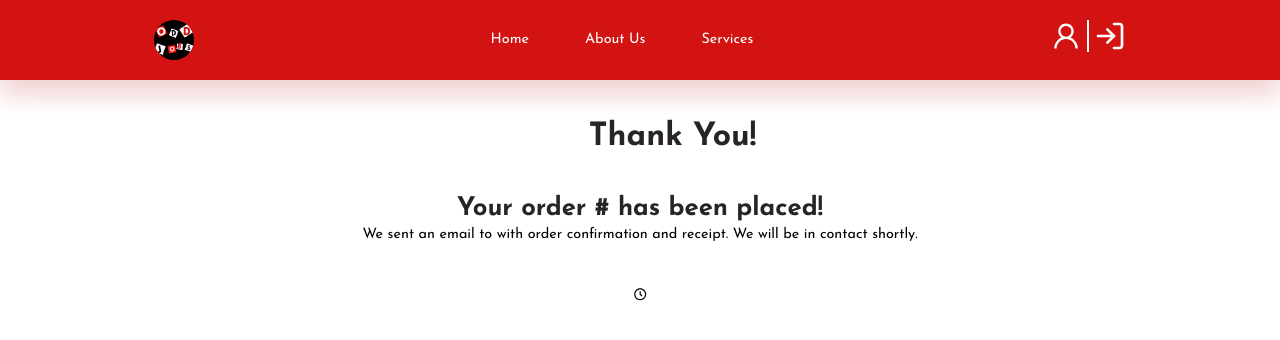
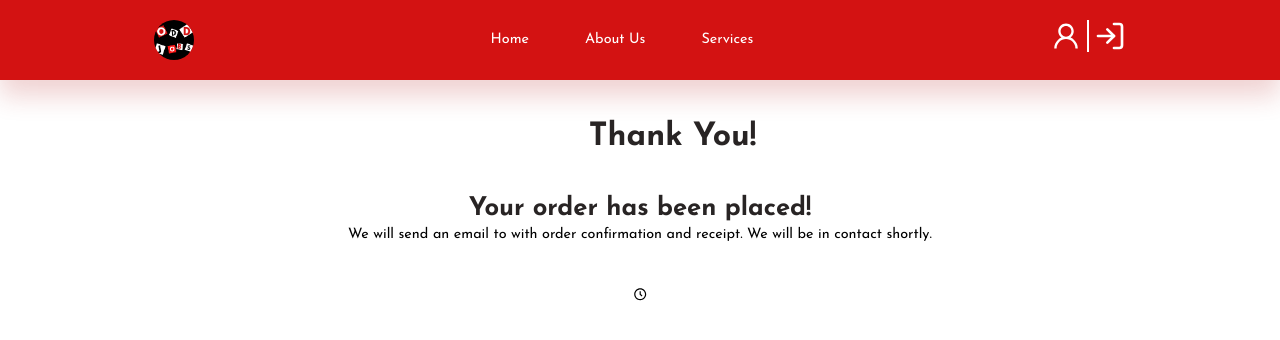
Before and after one commit to pan-dya/WADS_Final, a React (Create React App) app in the folder FrontEnd/: page /submitted in a window 1280 px wide. Shown: the top 340 px of the page. Built offline with nearby package versions, Linux system fonts and the light colour scheme; no server answers.

Commit message:
Update Complete.js

```diff
--- a/FrontEnd/src/Pages/Complete.js
+++ b/FrontEnd/src/Pages/Complete.js
@@ -16,7 +16,6 @@ const Complete = () => {
 
     useEffect(()=>{
         refreshToken();
-        grabServices();
       },[userId]);
       const refreshToken = async ()=>{
         try {
@@ -32,20 +31,6 @@ const Complete = () => {
             }
         }
       }
-
-      const grabServices = async()=>{
-        try {
-          const response = await axios.get(`http://localhost:5000/services/${userId}`);
-          const userAddress = response.data;
-          const id = userAddress.id;
-          const updatedAt = userAddress.updatedAt;
-          setServiceId(id);
-          setTime(updatedAt);
-        } catch (error) {
-          console.log(error);
-        }
-      }
-
       const axiosJWT = axios.create();
       axiosJWT.interceptors.request.use(async(config)=>{
         const currentDate = new Date();
@@ -66,8 +51,8 @@ const Complete = () => {
       <div className='padding'></div>
       <h2 className='page-title'>Thank You!</h2>
         <div className='wrapper-complete'>
-              <h3>Your order #{serviceId} has been placed!</h3>
-              <p>We sent an email to {email} with order confirmation and receipt. We will be in contact shortly.</p>
+              <h3>Your order has been placed!</h3>
+              <p>We will send an email to {email} with order confirmation and receipt. We will be in contact shortly.</p>
               <div className='time-placed'>
                   <i><BiTimeFive/></i>
                   <p>{time}</p>
```
